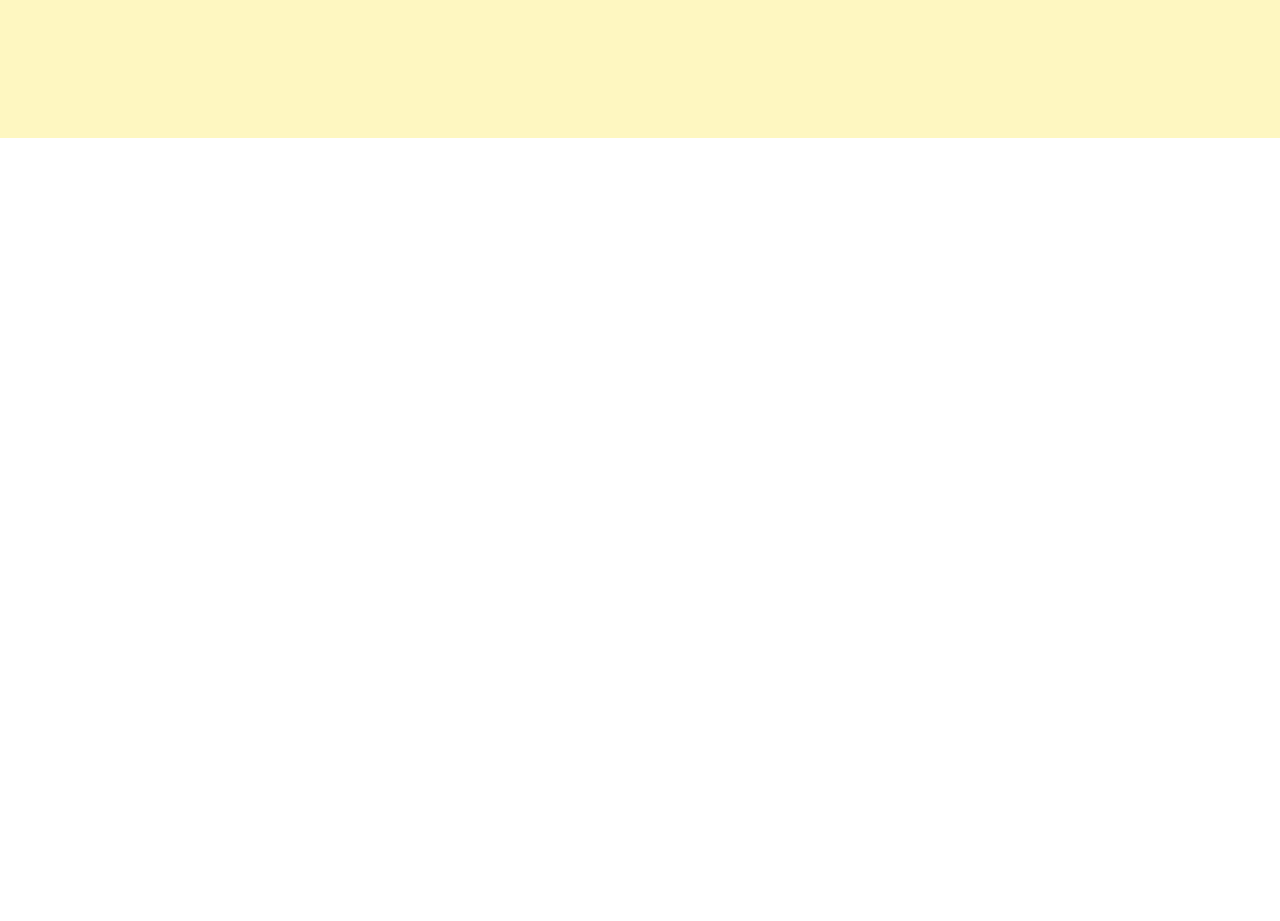
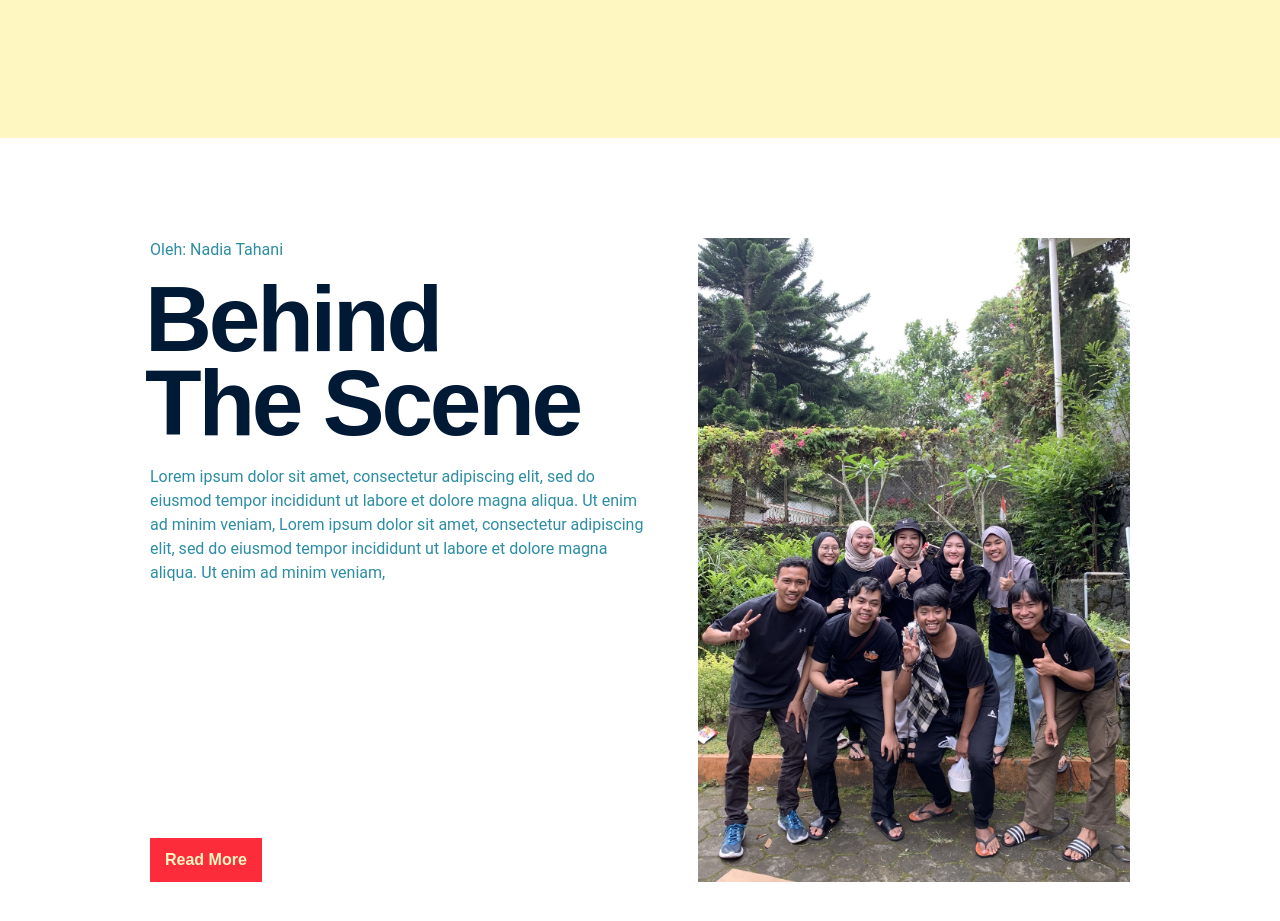
Before and after one commit to abdmmar/akgq, a Next.js app: page / in a window 1280 px wide. Shown: the part 2760-3681 px from the top of the page. Before the commit the page ends 2898 px from the top, so only its background shows below. Built offline with nearby package versions, Linux system fonts and the light colour scheme.

Commit message:
feat: add behind the scene section

```diff
--- a/components/Zine/BehingTheScene.tsx
+++ b/components/Zine/BehingTheScene.tsx
@@ -0,0 +1,87 @@
+import styled from 'styled-components'
+import NextImage from 'next/image'
+
+const BehindTheScene = () => {
+  return (
+    <Container>
+      <Wrapper>
+        <Content>
+          <div>
+            <Text>Oleh: Nadia Tahani</Text>
+            <H2>
+              Behind <br /> The Scene
+            </H2>
+            <Text>
+              Lorem ipsum dolor sit amet, consectetur adipiscing elit, sed do eiusmod tempor
+              incididunt ut labore et dolore magna aliqua. Ut enim ad minim veniam, Lorem ipsum
+              dolor sit amet, consectetur adipiscing elit, sed do eiusmod tempor incididunt ut
+              labore et dolore magna aliqua. Ut enim ad minim veniam,
+            </Text>
+          </div>
+          <Button>Read More</Button>
+        </Content>
+        <NextImage
+          src="/akgq-peace.jpg"
+          width={470}
+          height={700}
+          objectFit="cover"
+          alt="Illustration about Tugu Jogja"
+        />
+      </Wrapper>
+    </Container>
+  )
+}
+
+const Container = styled.div`
+  min-height: 100vh;
+  padding: 100px 150px;
+  display: flex;
+  align-items: center;
+`
+
+const Wrapper = styled.div`
+  display: flex;
+  flex-direction: row;
+  gap: 52px;
+`
+
+const Content = styled.div`
+  display: flex;
+  flex-direction: column;
+  justify-content: space-between;
+`
+
+const H2 = styled.h2`
+  font-size: clamp(2rem, 16vw - 7rem, 7rem);
+  line-height: 0.9;
+  margin-bottom: 1.25rem;
+  color: ${(props) => props.theme.colors.midnight};
+  letter-spacing: -0.035em;
+  margin-left: -5px;
+`
+
+const Text = styled.p<{ color?: string }>`
+  margin-bottom: 1rem;
+  max-width: 60ch;
+  color: ${(props) => props.color || props.theme.colors.yogyaBlue};
+`
+
+const Button = styled.button`
+  border: 0;
+  width: fit-content;
+  padding: 10px 15px;
+  display: flex;
+  align-items: center;
+  justify-content: center;
+  background-color: ${(props) => props.theme.colors.torchRed};
+  color: ${(props) => props.theme.colors.cream};
+  font-weight: 600;
+  cursor: pointer;
+  transition: box-shadow 200ms;
+
+  &:hover {
+    box-shadow: 5px 5px 0 ${(props) => props.theme.colors.midnight};
+  }
+`
+
+export default BehindTheScene
--- a/components/Zine/index.tsx
+++ b/components/Zine/index.tsx
@@ -1,3 +1,4 @@
+import BehindTheScene from './BehingTheScene'
 import Cover from './Cover'
 import Editorial from './Editorial'
 import ShoutOut from './ShoutOut'
@@ -8,6 +9,7 @@ const Zine = () => {
       <Cover />
       <Editorial />
       <ShoutOut />
+      <BehindTheScene />
     </main>
   )
 }
```
